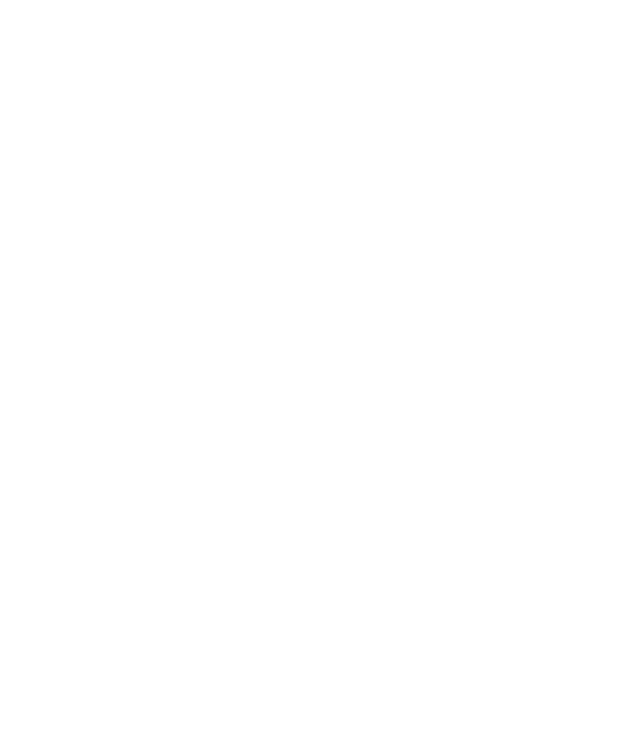
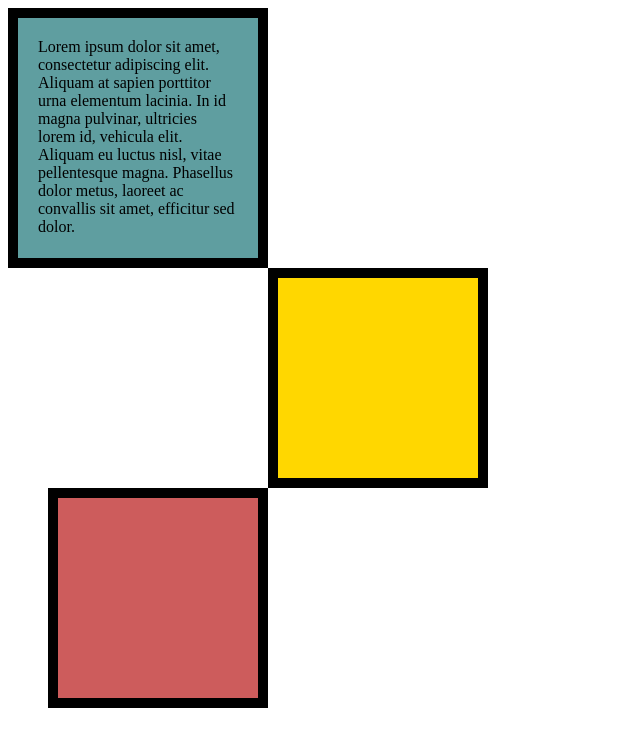
Before and after one commit to gupta4gaurav/WebDev, a plain HTML site: page 6.3 CSS Box Model/index.html in a window 1280 px wide. Shown: the whole page, without its empty margins (0-640 px from the left). Drawn offline with Linux system fonts and the light colour scheme.

Commit message:
Finalized 6.

```diff
--- a/6.3 CSS Box Model/index.html
+++ b/6.3 CSS Box Model/index.html
@@ -1,20 +1,58 @@
 <!DOCTYPE html>
 <html lang="en">
-
   <head>
-  <meta charset="UTF-8">
+    <meta charset="UTF-8" />
     <title>CSS Box Model</title>
     <style>
       /* Write your CSS code here */
+      div {
+        height: 200px;
+        width: 200px;
+      }
+      p{
+        margin: 0;
+      }
+      #first {
+        background-color: cadetblue;
+        padding: 20px;
+        border: 10px solid black;
 
+      }
+      #second {
+        background-color: gold;
+        border: 10px solid black;
+        border-width: 20px 10 px;
+        margin-left: 260px;
+      }
+      #third {
+        background-color: indianred;
+
+        border: 10px solid black;
+        margin-left: 40px;
+      }
     </style>
   </head>
 
   <body>
+    <div id="first">
+      <p>
+        Lorem ipsum dolor sit amet, consectetur adipiscing elit. Aliquam at
+        sapien porttitor urna elementum lacinia. In id magna pulvinar, ultricies
+        lorem id, vehicula elit. Aliquam eu luctus nisl, vitae pellentesque
+        magna. Phasellus dolor metus, laoreet ac convallis sit amet, efficitur
+        sed dolor.
+      </p>
+    </div>
+    <div id="second">
 
+    </div>
+    <div id="third">
+
+    </div>
 
     <!-- TODOs:
 1. Create 3 Boxes using the div element.
+
 2. Set their sizes to 200px heigh by 200px wide.
 3. Set different background colors for each of the boxes (I used cadetblue, gold and indianred).
 4. Add a paragraph <p> element into the first div and add the following words:
@@ -28,7 +66,5 @@ Hint: Use the CSS inspector in Chrome.
 8. Set the 3rd div to have a 10px border
 9. Set the margins for the divs so that each box corner touches the other. (See the goal image)
 -->
-
   </body>
-
 </html>
--- a/6.4 Motivation Meme Project/style.css
+++ b/6.4 Motivation Meme Project/style.css
@@ -0,0 +1,21 @@
+body{
+    background-color: black;
+}
+h1{
+    text-transform: uppercase;
+    font-size: 3rem;
+}
+
+.poster{
+    margin-top: 100px;
+    text-align: center;
+    width: 50%;
+    margin-left: 25%;
+    color: white;
+    font-family: "Libre Baskerville", serif;
+}
+
+.motivation-img{
+    border : 5px solid white;
+    width: 100%;
+}
```
Also changed, not shown: 6.4 Motivation Meme Project/index.html (+21 -0 lines), 6.4 Motivation Meme Project/solution/solution.css (line endings or trailing spaces). Lines whose indentation alone changed are shown as unchanged.
